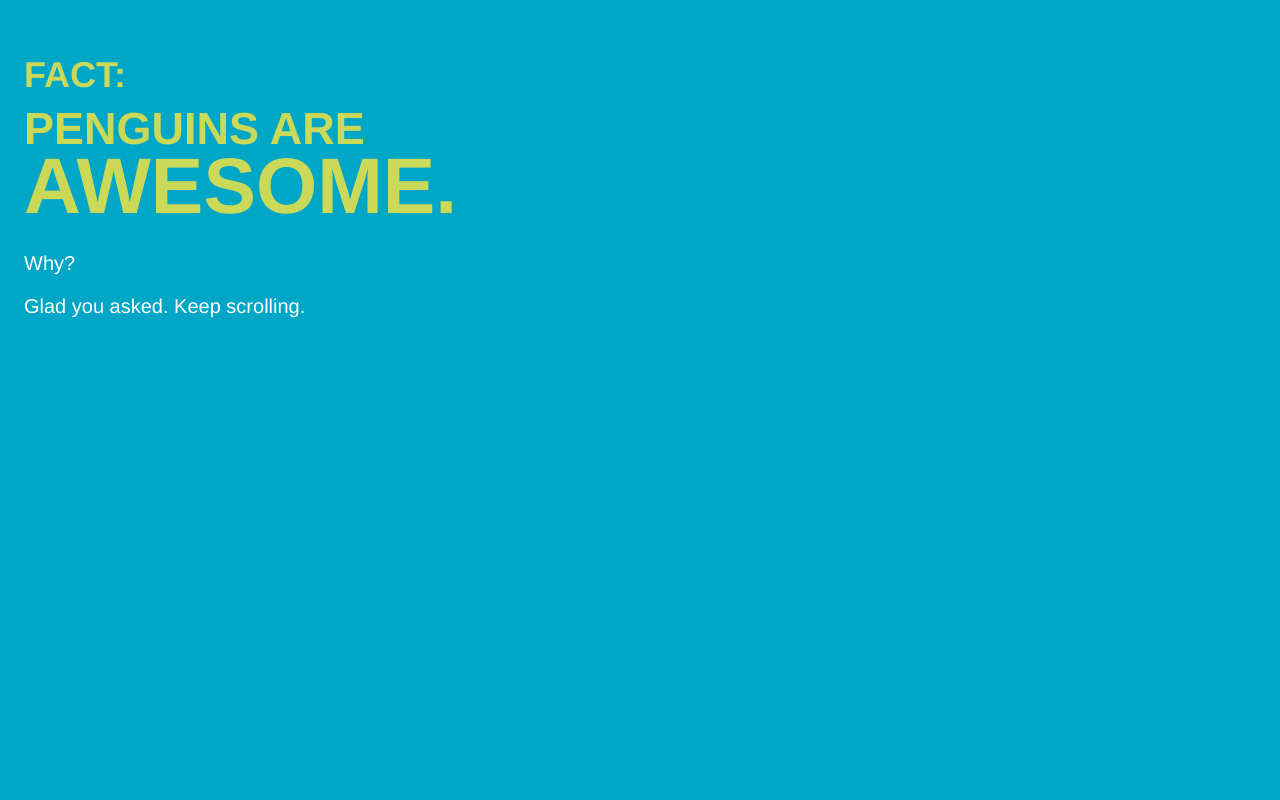
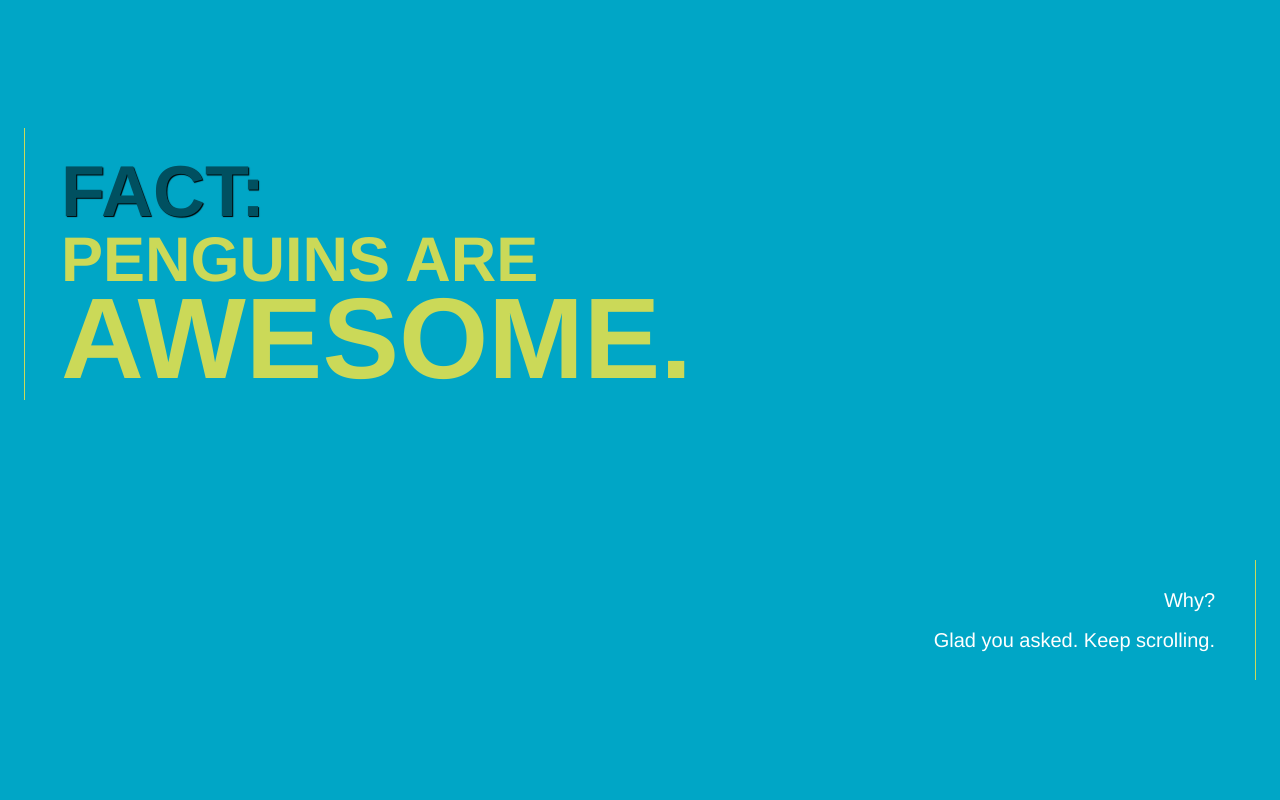
Before and after one commit to katywatkins/not-your-average-bird, a plain HTML site: page index.html in a window 1280 px wide. Shown: the top 800 px of the page. Drawn offline with nearby package versions, Linux system fonts and the light colour scheme; files that its build step writes are made by us from their sources.

Commit message:
WIP start of med-width
beyond ~330px wide

```diff
--- a/header.scss
+++ b/header.scss
@@ -1,22 +1,28 @@
-.title {
+#main-title .title {
 	display:block;
 	text-transform: uppercase;
-}
+	color: darken($base-color, 20);
+	font-size: 2em;
+	 text-shadow:  1px 1px 1px darken($base-color, 70);
+   /*      color: #9c8468;
+        opacity: 0.5; */
+    padding-top:none;
+   }
 
 #main-title {
 	opacity: 1;
 }
 
 #main-title h1{
-/* 	padding-top:10em; */
+	padding-top:1.5em;
 	text-transform: uppercase;
 	line-height: 1.5em;
-	background:none !important;
-}
+	background:none;
+	}
 
 #lil-title {
 	font-size: 1.25em;  /* 36 / 32 */
-	background:none !important;
+	background:none;
 }
 
 #big-title{
@@ -24,3 +30,51 @@
 	opacity: 1;
 
 }
+
+
+
+
+@media screen and (min-width:331px) {
+
+
+
+	#main-title {
+		padding-top: 8em;
+		margin:0;
+	}
+
+	#main-title h1 {
+		line-height: 1.9em;
+		border-left: 1px solid $alt-color;
+		padding-left:1em;
+		margin:0;
+		padding-top: .8em;
+	}
+
+	#lil-title {
+		font-size: 1.75em;
+	}
+
+	#big-title {
+		font-size: 3.1875em;
+	}
+
+	#main-title p {
+		border-right: 1px solid $alt-color;
+		padding-right: 2em;
+		line-height: 2em;
+		margin:0;
+		text-align:right;
+	}
+
+	#main-title p:first-of-type {
+		padding-top:1em;
+		margin-top: 8em;
+		}
+
+	#main-title p:last-of-type {
+		padding-bottom:1em;
+		margin-bottom:2em;
+	}
+
+}
```
Also changed, not shown: 1 other file.
